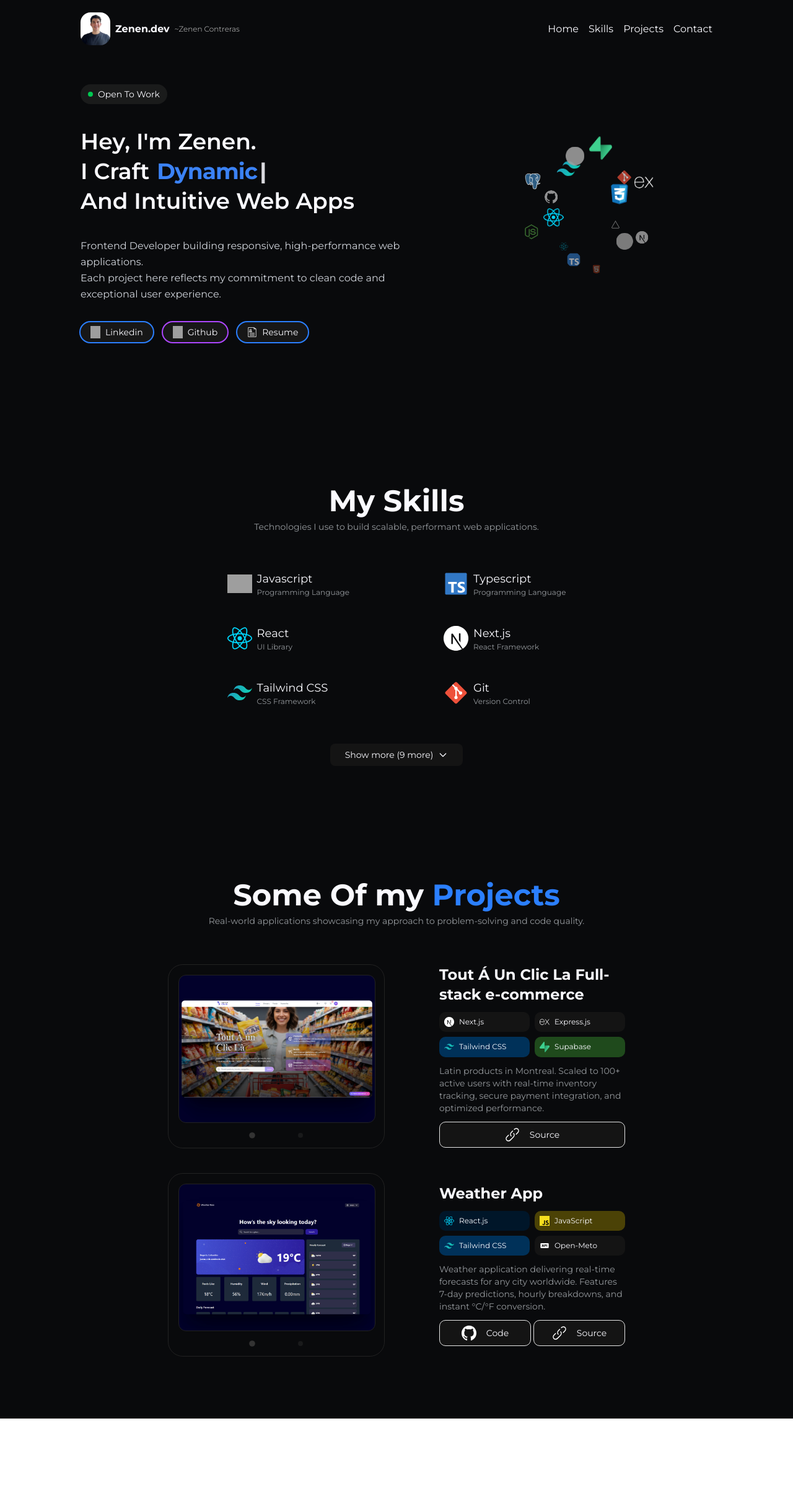
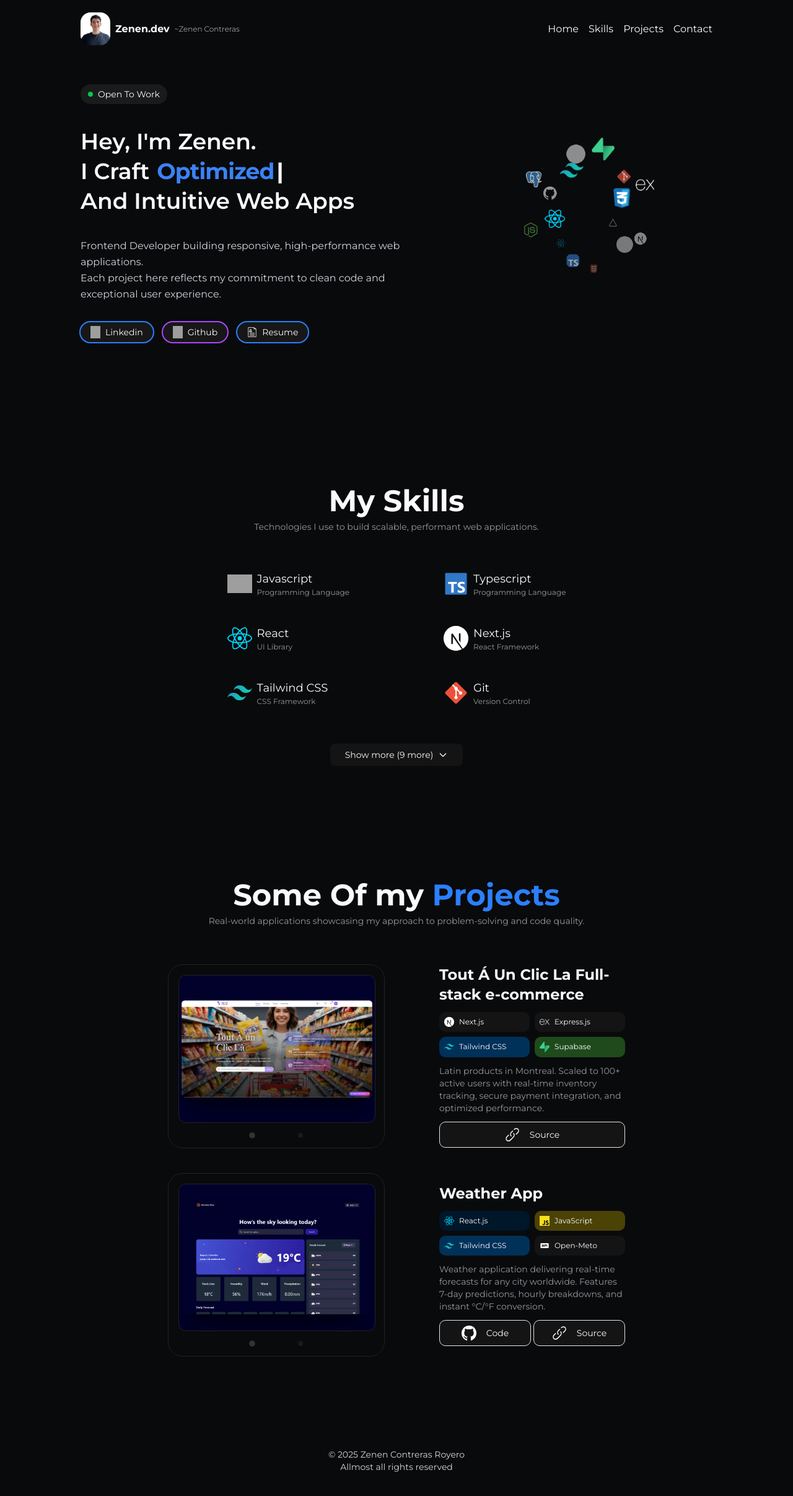
Before and after one commit to ZenenContreras/portfolio, a React (Vite) app: page / in a window 1280 px wide. Shown: the top 2414 px of the page at 62% size. Before the commit the page ends 2289 px from the top, so only its background shows below. Built offline with nearby package versions, Linux system fonts and the light colour scheme; grey boxes are pictures that could not be loaded.

Commit message:
feat: footer y palabras de typetext

```diff
--- a/src/App.jsx
+++ b/src/App.jsx
@@ -3,6 +3,7 @@ import NavBar from './components/NavBar'
 import Home from './components/Home'
 import Skills from './components/Skills'
 import Projects from './components/Projects'
+import Footer from './components/Footer'
 
 function App() {
   return (
@@ -11,6 +12,7 @@ function App() {
       <Home/>
       <Skills/>
       <Projects/>
+      <Footer />
     </div>
 
   )
--- /dev/null
+++ b/src/components/Footer.jsx
@@ -0,0 +1,10 @@
+function Footer () {
+    return (
+        <div className="flex flex-col items-center justify-center text-sm py-12 text-[#d6d6d6]">
+            <h3>© 2025 Zenen Contreras Royero</h3>
+            <h3>Allmost all rights reserved</h3>
+        </div>
+    )
+}
+
+export default Footer
--- a/src/components/Home.jsx
+++ b/src/components/Home.jsx
@@ -43,7 +43,8 @@ function Home () {
                             <TextType
                                 text={[
                                     "Modern",
-                                    "Intuitive",
+                                    "Scalable",
+                                    "Optimized",
                                     "Dynamic",
                                     "Efficient"
                                 ]}
```
